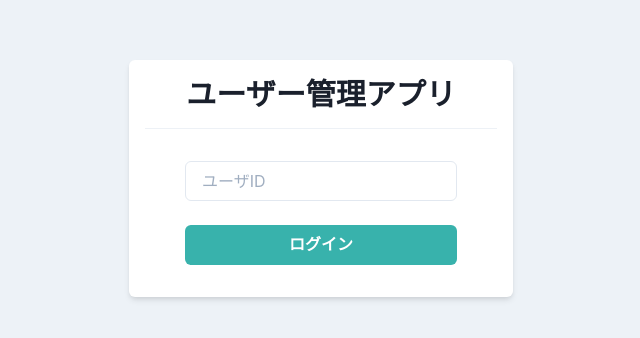
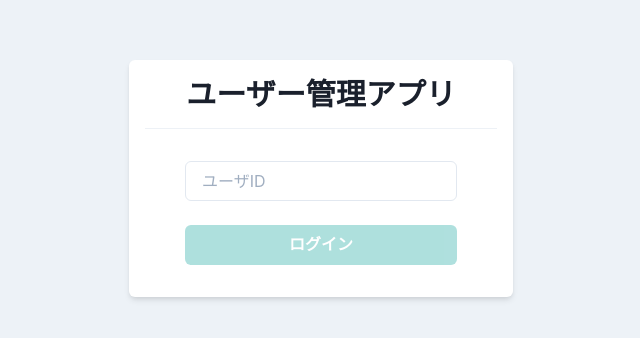
Before and after one commit to g-murata/ChakraUI_lesson, a React (Create React App) app: page / in a window 1280 px wide. Shown: the part 222-560 px from the top of the page, without its empty margins (319-959 px from the left). Built offline with nearby package versions, Linux system fonts and the light colour scheme.

Commit message:
72.ログイン機能の実装

```diff
--- a/src/components/atoms/button/PrimaryButton.tsx
+++ b/src/components/atoms/button/PrimaryButton.tsx
@@ -4,12 +4,22 @@ import { Button } from "@chakra-ui/react";
 
 type Props = {
   children: ReactNode;
+  disabled?: boolean;
+  loading?: boolean;
+  onClick: () => void;
 };
 
 export const PrimaryButton: VFC<Props> = memo((props) => {
-  const { children } = props;
+  const { children, disabled = false, loading = false, onClick } = props;
   return (
-    <Button bg="teal.400" color="white" _hover={{ opacity: 0.8 }}>
+    <Button
+      bg="teal.400"
+      color="white"
+      _hover={{ opacity: 0.8 }}
+      disabled={disabled || loading}
+      isLoading={loading}
+      onClick={onClick}
+    >
       {children}
     </Button>
   );
--- a/src/components/pages/Login.tsx
+++ b/src/components/pages/Login.tsx
@@ -1,9 +1,17 @@
-import { memo, VFC } from "react";
+import { memo, VFC, useState, ChangeEvent } from "react";
 import { Box, Divider, Flex, Heading, Input, Stack } from "@chakra-ui/react";
 
 import { PrimaryButton } from "../atoms/button/PrimaryButton";
+import { useAuth } from "../../hooks/useAuth";
 
 export const Login: VFC = memo(() => {
+  const { login, loading } = useAuth();
+  const [userId, setUserId] = useState("");
+  const onChangeUserId = (e: ChangeEvent<HTMLInputElement>) =>
+    setUserId(e.target.value);
+
+  const onClickLogin = () => login(userId);
+
   return (
     <Flex align="center" justify="center" height="100vh">
       <Box bg="white" w="sm" p={4} borderRadius="md" shadow="md">
@@ -12,8 +20,18 @@ export const Login: VFC = memo(() => {
         </Heading>
         <Divider my={4} />
         <Stack spacing={6} py={4} px={10}>
-          <Input placeholder="ユーザID" />
-          <PrimaryButton>ログイン</PrimaryButton>
+          <Input
+            placeholder="ユーザID"
+            value={userId}
+            onChange={onChangeUserId}
+          />
+          <PrimaryButton
+            disabled={userId === ""}
+            loading={loading}
+            onClick={onClickLogin}
+          >
+            ログイン
+          </PrimaryButton>
         </Stack>
       </Box>
     </Flex>
--- /dev/null
+++ b/src/hooks/useAuth.ts
@@ -0,0 +1,29 @@
+import axios from "axios";
+import { useCallback, useState } from "react";
+import { useHistory } from "react-router-dom";
+import { User } from "../types/api/user";
+
+export const useAuth = () => {
+  const history = useHistory();
+
+  const [loading, setLoading] = useState(false);
+
+  const login = useCallback(
+    (id: string) => {
+      setLoading(true);
+      axios
+        .get<User>(`https://jsonplaceholder.typicode.com/users/${id}`)
+        .then((res) => {
+          if (res.data) {
+            history.push("/home");
+          } else {
+            alert("ユーザーが見つかりません");
+          }
+        })
+        .catch(() => alert("ログインができません"))
+        .finally(() => setLoading(false));
+    },
+    [history]
+  );
+  return { login, loading };
+};
--- /dev/null
+++ b/src/types/api/user.ts
@@ -0,0 +1,23 @@
+export type User = {
+  id: number;
+  name: string;
+  username: string;
+  email: string;
+  address: {
+    street: string;
+    suite: string;
+    city: string;
+    zipcode: string;
+    geo: {
+      lat: string;
+      lng: string;
+    };
+  };
+  phone: string;
+  website: string;
+  company: {
+    name: string;
+    catchPhrase: string;
+    bs: string;
+  };
+};
--- a/tsconfig.json
+++ b/tsconfig.json
@@ -7,7 +7,7 @@
         "esModuleInterop": true,
         "lib": [
             "dom",
-            "es2015"
+            "es2018"
         ],
         "jsx": "react-jsx"
     }
```
